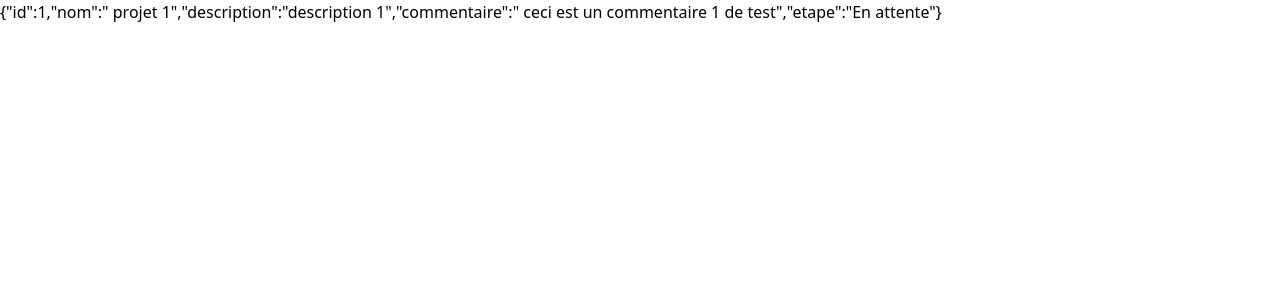
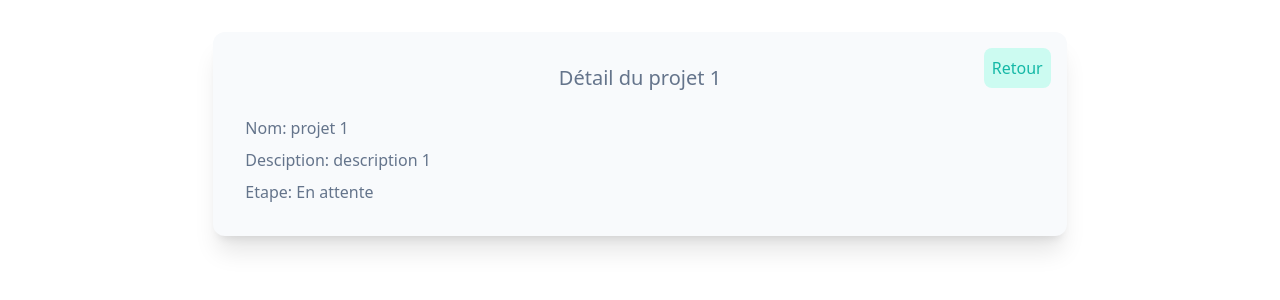
Before and after one commit to h4cktion/stereograph-wdim, a React (Vite) app: page /projet/1 in a window 1280 px wide. Shown: the top 300 px of the page. Built offline with nearby package versions, Linux system fonts and the light colour scheme; data requests are answered from the project's data file.

Commit message:
feat(misc): add style to the project page

```diff
--- a/src/components/project/Project.tsx
+++ b/src/components/project/Project.tsx
@@ -1,5 +1,5 @@
 import { BASE_URL } from "@/constants";
-import { useParams } from "react-router-dom";
+import { Link, useParams } from "react-router-dom";
 import { useQuery } from "react-query";
 
 const Project = () => {
@@ -16,10 +16,25 @@ const Project = () => {
   });
 
   return (
-    <>
-      {project && JSON.stringify(project)}
+    <div className="w-8/12 m-auto p-8 bg-slate-50 my-8 rounded-xl shadow-xl text-slate-500 relative">
+      {project && (
+        <>
+          <h1 className="text-xl text-center">Détail du projet {project.id}</h1>
+          <Link
+            to={"/projets"}
+            className="absolute top-4 right-4 p-2 bg-teal-100 text-teal-500 rounded-lg hover:shadow-md cursor-pointer"
+          >
+            Retour
+          </Link>
+          <div className="flex flex-col w-full justify-evenly gap-2 pt-6">
+            <span>Nom: {project.nom}</span>
+            <span>Desciption: {project.description}</span>
+            <span>Etape: {project.etape}</span>
+          </div>
+        </>
+      )}
       {isLoading && <span>Récupération du projet...</span>}
-    </>
+    </div>
   );
 };
 
```
